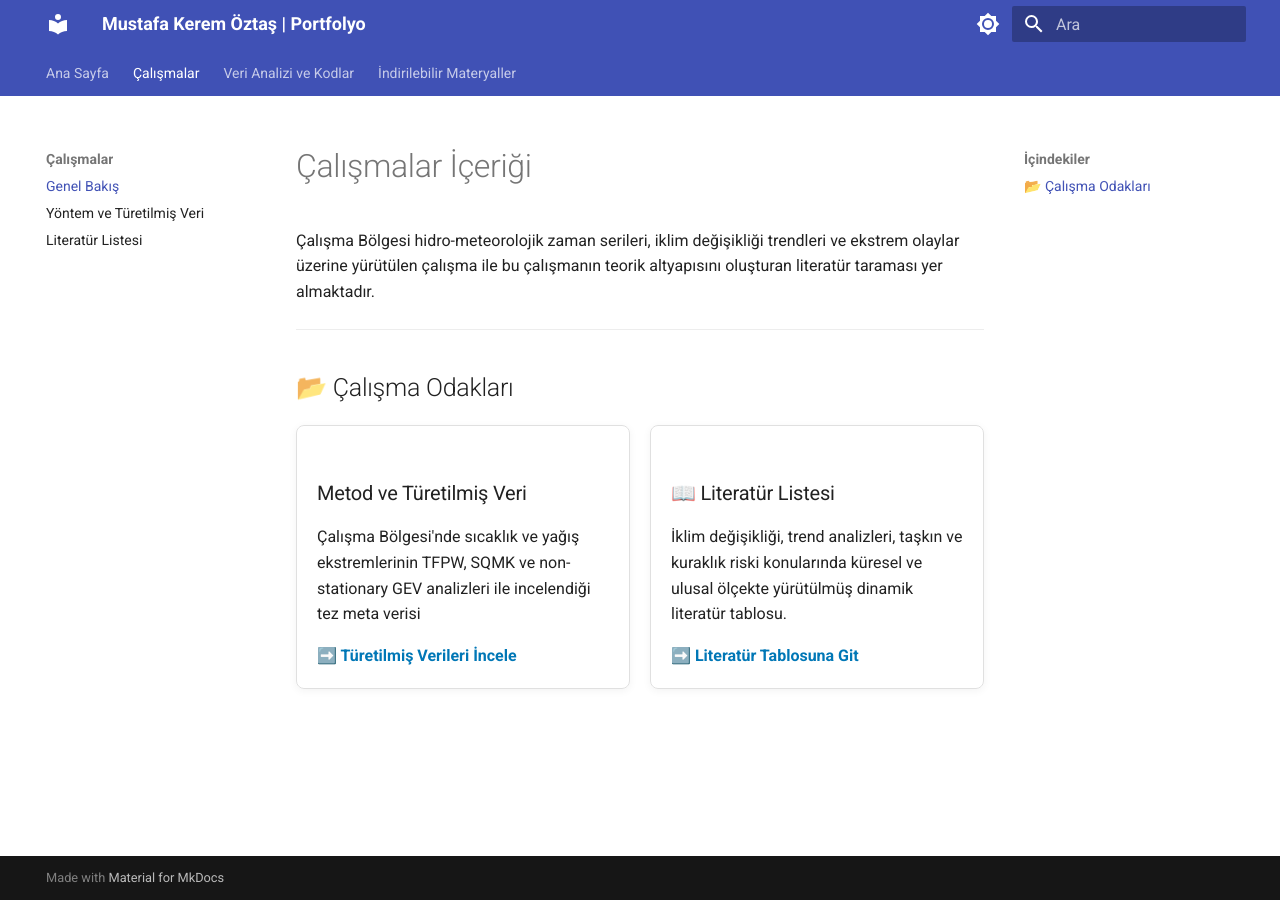
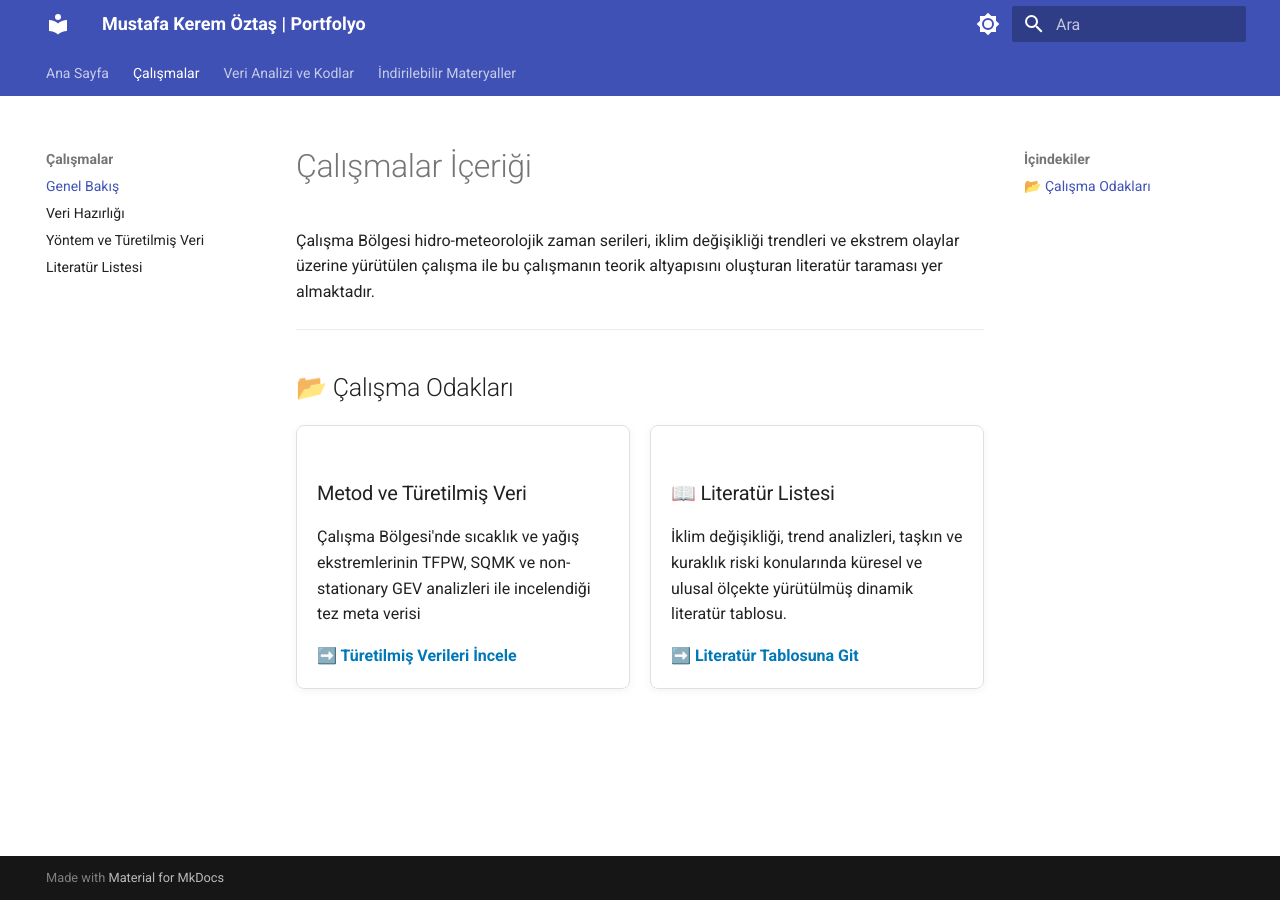
Before and after one commit to mkoztas/mkoztas.github.io, an MkDocs documentation site: the page built from docs/calismalar.md, in a window 1280 px wide. Built offline with MkDocs 1.6.1 and Material for MkDocs 9.7.7, drawn with Linux system fonts in a browser that asks for light colours.

Commit message:
Update mkdocs.yml

```diff
--- a/mkdocs.yml
+++ b/mkdocs.yml
@@ -53,6 +53,7 @@ nav:
   - Ana Sayfa: index.md
   - Çalışmalar:
       - Genel Bakış: calismalar.md
+      - Veri Hazırlığı: verihazirlik.md
       - Yöntem ve Türetilmiş Veri: metodoveri.md
       - Literatür Listesi: literatur.md
   - Veri Analizi ve Kodlar:
```
